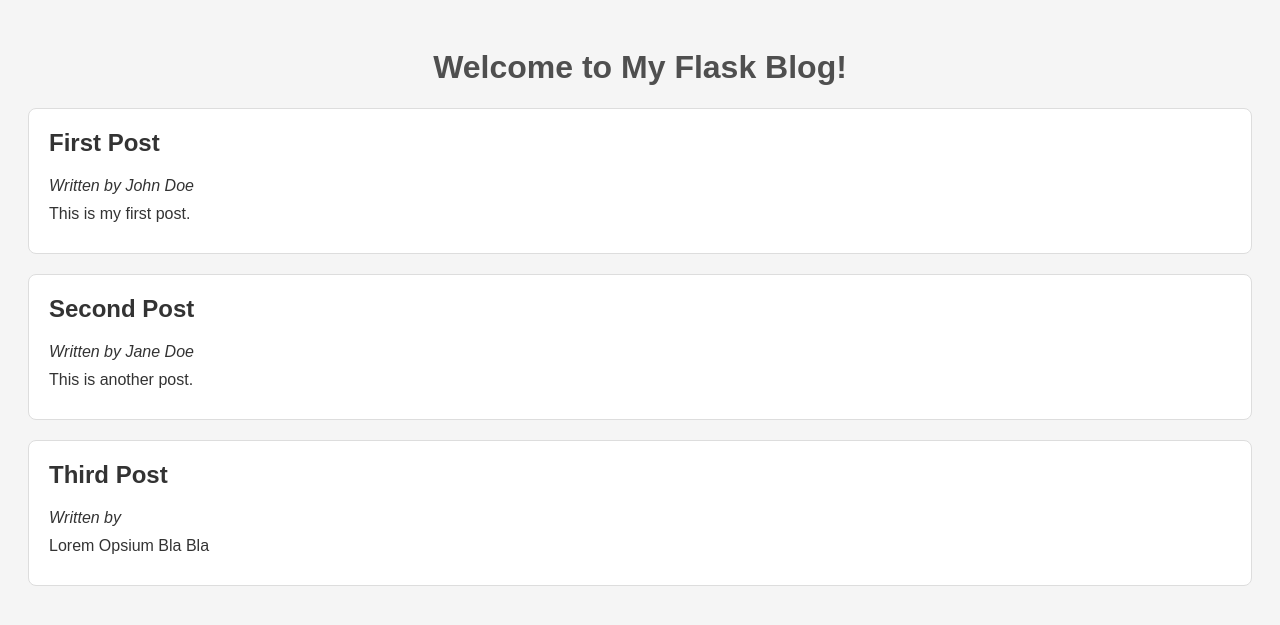
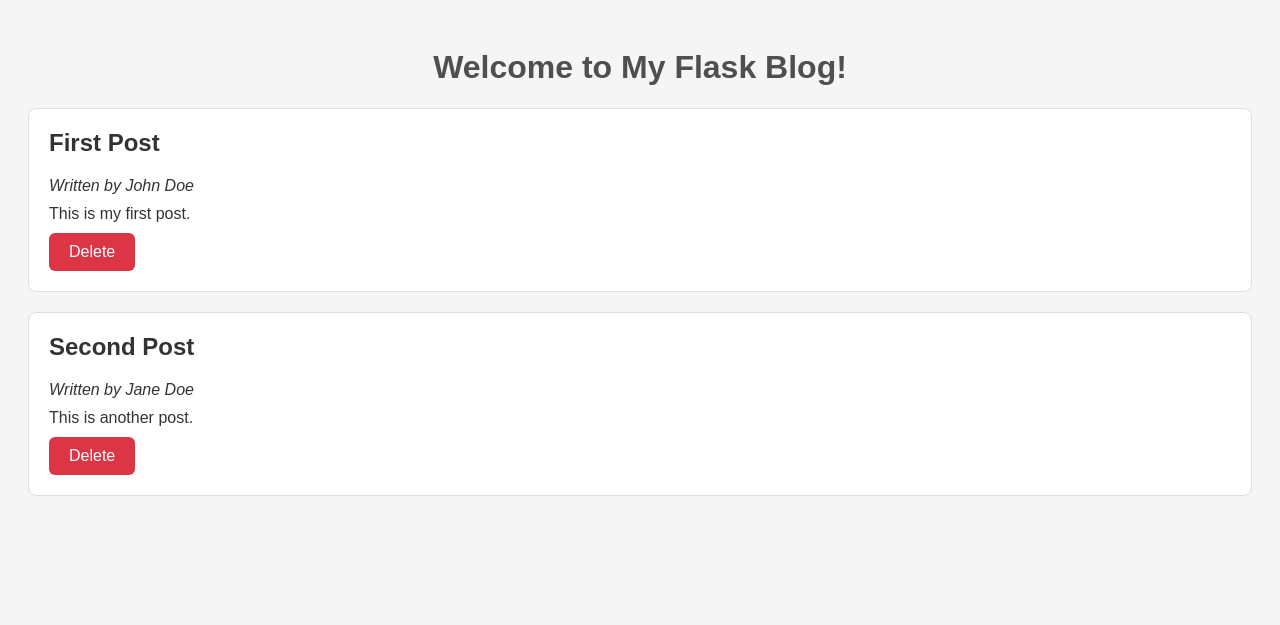
Before and after one commit to YousufMahbobi/Blog, a Flask app: page / in a window 1280 px wide. Shown: the top 625 px of the page. Run offline with Flask 3, Linux system fonts and the light colour scheme.

Commit message:
Delete functionality added

```diff
--- a/app.py
+++ b/app.py
@@ -24,6 +24,14 @@ def add():
         return redirect(url_for('index'))
     return render_template('add.html')
 
+@app.route('/delete/<int:post_id>')
+def delete(post_id):
+    blog_posts = read_json()
+    for post in blog_posts:
+        if post['id'] == post_id:
+            blog_posts.remove(post)
+            write_json(blog_posts)
+    return redirect(url_for('index'))
 
 
 if __name__ == '__main__':
--- a/data/blog_data.json
+++ b/data/blog_data.json
@@ -1 +1 @@
-[{"id": 1, "author": "John Doe", "title": "First Post", "content": "This is my first post."}, {"id": 2, "author": "Jane Doe", "title": "Second Post", "content": "This is another post."}, {"id": 3, "title": "Third Post", "content": "Lorem Opsium Bla Bla"}]
+[{"id": 1, "author": "John Doe", "title": "First Post", "content": "This is my first post."}, {"id": 2, "author": "Jane Doe", "title": "Second Post", "content": "This is another post."}]
--- a/static/style.css
+++ b/static/style.css
@@ -72,3 +72,22 @@ h1 {
             justify-content: center;
             align-items: center;
         }
+
+        .btn-danger-link {
+            display: inline-block;
+            background-color: #dc3545;
+            color: white;
+            padding: 10px 20px;
+            text-decoration: none;
+            border-radius: 6px;
+            font-size: 16px;
+            transition: background-color 0.2s ease;
+        }
+
+        .btn-danger-link:hover {
+            background-color: #c82333;
+        }
+
+        .btn-danger-link:active {
+            background-color: #bd2130;
+        }
--- a/templates/index.html
+++ b/templates/index.html
@@ -13,6 +13,7 @@
             <h2>{{ post['title'] }}</h2>
             <p><em>Written by {{ post['author'] }}</em></p>
             <p>{{ post['content'] }}</p>
+            <a href="/delete/{{ post['id'] }}" class="btn-danger-link">Delete</a>
         </div>
     {% endfor %}
 </body>
```
